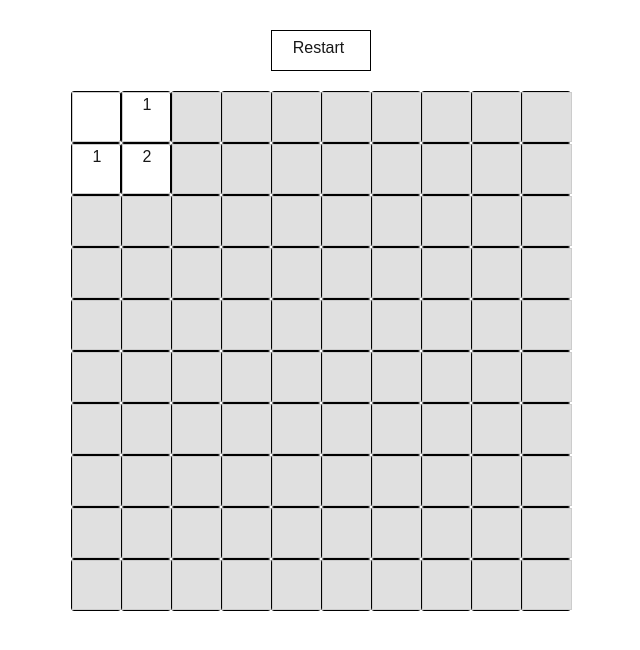
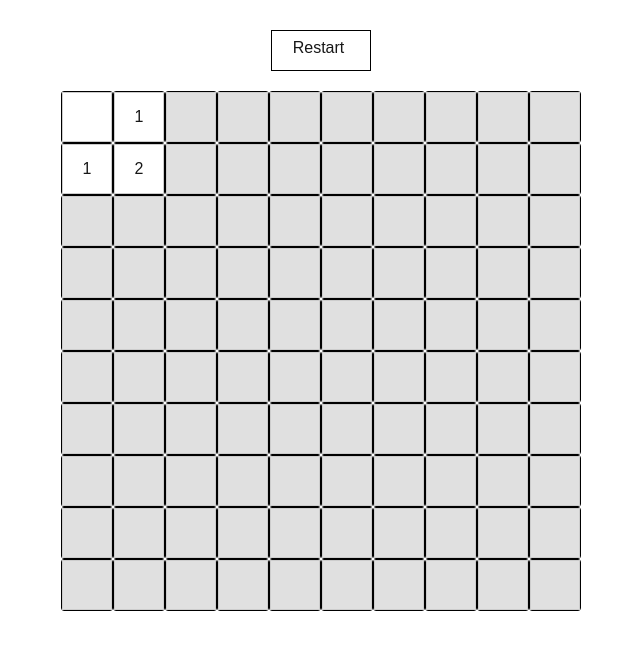
Before and after one commit to andredeloliveira/minesweeper, a Next.js app: page / in a window 1280 px wide. Both pictures are taken after a click on the element 415 px from the left and 116 px from the top of the page. Shown: the top 650 px of the page, without its empty margins (319-959 px from the left). Built offline with nearby package versions, Linux system fonts and the light colour scheme.

Commit message:
Refactor components & add styles for flagged-bomb
- moved components to meaningful folder structure
- added helpers module
- added types module
- flagged bombs were not being shown when marked;

```diff
--- /dev/null
+++ b/src/app/components/MineSweeper.tsx
@@ -0,0 +1,114 @@
+import { useEffect, useState } from "react"
+import { Cell } from "../types"
+import { generateBoard } from "../helpers"
+import Tile from "./Tile"
+
+const MineSweeper = ({ board, rows, columns }: { board: Cell[][], rows: number, columns: number }) => {
+  const [cells, setCells] = useState<Cell[][]>([])
+  const [isGameEnded, setIsGameEnded] = useState(false)
+  useEffect(() => {
+    setCells(board)
+  }, [board])
+
+  function handleOnRightClick(i: number, j: number) {
+    const cellsToUpdate = [...cells]
+    const clickedCell = cellsToUpdate[i][j]
+    if (clickedCell.state === "hidden") {clickedCell.state = "flagged"
+    } else if (clickedCell.state === "flagged") {
+      clickedCell.state = "hidden"
+    }
+    setCells(cellsToUpdate)
+  }
+
+  // considers the position of the cell, to guarantee it will be updated
+  function handleOnClick(i: number, j: number) {
+    if (isGameEnded) {
+      return;
+    }
+    const cellsToUpdate = [...cells]
+    const clickedCell = cellsToUpdate[i][j]
+    let bombsAround = 0
+    if (clickedCell.value !== "💣") {
+      for (let k = i - 1; k <= i+1; k++) {
+        for (let l = j -1; l <= j+1; l++) {
+          if (k >= rows || l >= columns || k < 0 || l < 0) {
+            continue;
+          }
+          const neighbour = cellsToUpdate[k][l]
+          if (neighbour.value === "💣") {
+            bombsAround += 1
+          }
+        }
+      }
+      clickedCell.value = bombsAround
+      clickedCell.state = "revealed"
+
+      if (bombsAround === 0) {
+        for (let k = i - 1; k <= i + 1; k++) {
+          for (let l = j - 1; l <= j + 1; l++) {
+            if (k >= 0 && k < rows && l >= 0 && l < columns && (k !== i || l !== j)) {
+              const neighbour = cellsToUpdate[k][l];
+              if (neighbour.state === "hidden") {
+                handleOnClick(k, l);
+              }
+            }
+          }
+        }
+      }
+      setCells(cellsToUpdate)
+    } else {
+      setIsGameEnded(true)
+      setCells((prevCells: Cell[][]) => {
+        return prevCells.map((row) => {
+          return row.map((cell) => {
+            if (cell.state === "flagged" && cell.value === "💣") {
+                return {...cell, state: "flagged-bomb"};
+            }
+            return cell.value === "💣" ? { ...cell, state: "revealed" } : cell
+          })
+        })
+      })
+      alert("game over")
+    }
+  }
+
+  function renderCells(cells: Cell[][]) {
+    return (
+      <div className="board">
+      {
+        cells.map((row, i) => {
+          return (
+            <div key={i} className="row">
+              { row.map((col, j) => {
+                  return (
+                    <div key={i+j} className="col" onClick={() => handleOnClick(i, j)} onContextMenu={(e) => {
+                      e.preventDefault()
+                      handleOnRightClick(i, j)
+                    }}>
+                      <Tile state={col.state} value={col.value} />
+                    </div>
+                  )
+              }) }
+            </div>
+          )
+        })
+      }
+      </div>
+    )
+  }
+  return (
+    <>
+      <button
+        className="restart-button"
+        onClick={() => {
+          const newBoard = generateBoard(rows, columns)
+          setCells(newBoard)
+          setIsGameEnded(false)
+        }}
+      >Restart</button>
+    {renderCells(cells)}
+    </>
+  )
+}
+
+export default MineSweeper;
--- /dev/null
+++ b/src/app/components/Tile.tsx
@@ -0,0 +1,11 @@
+import { Cell } from "../types"
+
+function Tile(props: Cell) {
+  return (
+    <div className={`cell ${props.state}`}>
+      <span>{props.value ? props.value : null}</span>
+    </div>
+  )
+}
+
+export default Tile
--- a/src/app/globals.css
+++ b/src/app/globals.css
@@ -27,9 +27,6 @@ body {
 }
 
 .col {
-  display: flex;
-  flex-direction: column;
-  width: 50px;
   border: 1px solid black;
   border-radius: 3px;
   text-align: center;
@@ -39,6 +36,15 @@ body {
   border: 1px solid black;
   padding: 5px 10px 10px 5px;
   width: 100px;
+}
+
+.cell {
+  display: flex;
+  align-items: center;
+  justify-content: center;
+  width: 50px;
+  height: 50px;
+  cursor: pointer;
 }
 
 .game-container {
@@ -52,17 +58,10 @@ body {
 }
 
 .cell.hidden {
-  width: 50px;
-  height: 50px;
-  display: block;
   background-color: #e0e0e0;
   border: 1px solid #ccc;
-  cursor: pointer;
 }
 
-.cell.revealed span {
-  display: block;
-}
 
 .cell.hidden span {
   display: none;
@@ -72,23 +71,20 @@ body {
   display: none;
 }
 
+.cell.flagged-bomb {
+  background-color: red;
+}
+
+
 .cell.flagged {
-  width: 50px;
-  height: 50px;
-  display: block;
   background-color: red;
+  border: 1px solid #ccc;
+}
+
+.cell.revealed {
   border: 1px solid #ccc;
   cursor: pointer;
 }
-
-.cell.revealed {
-  width: 50px;
-  height: 50px;
-  display: block;
-  border: 1px solid #ccc;
-  cursor: pointer;
-}
-
 
 
 @layer utilities {
--- /dev/null
+++ b/src/app/helpers.ts
@@ -0,0 +1,9 @@
+function generateBoard(rows: number, columns: number): Cell[][] {
+  return Array(rows).fill(null).map(() => {
+    return Array(columns).fill(null).map(() => {
+      return { state: "hidden", value: Math.random() > 0.8 ? "💣" : 0}
+    })
+  })
+}
+
+export { generateBoard }
--- a/src/app/page.tsx
+++ b/src/app/page.tsx
@@ -1,138 +1,8 @@
 "use client"
 
-import { useEffect, useState } from "react";
-
-type CellValue = number | "💣"
-
-type CellState = "hidden" | "revealed" | "flagged"
-
-type Cell = {
-  state: CellState;
-  value: CellValue;
-}
-
-const MineSweeper = ({ board, rows, columns }: { board: Cell[][], rows: number, columns: number }) => {
-  const [cells, setCells] = useState<Cell[][]>([])
-  const [isGameEnded, setIsGameEnded] = useState(false)
-  useEffect(() => {
-    setCells(board)
-  }, [board])
-
-  function handleOnRightClick(i: number, j: number) {
-    const cellsToUpdate = [...cells]
-    const clickedCell = cellsToUpdate[i][j]
-    if (clickedCell.state === "hidden") {
-      clickedCell.state = "flagged"
-    } else if (clickedCell.state === "flagged") {
-      clickedCell.state = "hidden"
-    }
-    setCells(cellsToUpdate)
-  }
-
-  // considers the position of the cell, to guarantee it will be updated
-  function handleOnClick(i: number, j: number) {
-    if (isGameEnded) {
-      return;
-    }
-    const cellsToUpdate = [...cells]
-    const clickedCell = cellsToUpdate[i][j]
-    let bombsAround = 0
-    if (clickedCell.value !== "💣") {
-      for (let k = i - 1; k <= i+1; k++) {
-        for (let l = j -1; l <= j+1; l++) {
-          if (k >= rows || l >= columns || k < 0 || l < 0) {
-            continue;
-          }
-          const neighbour = cellsToUpdate[k][l]
-          if (neighbour.value === "💣") {
-            bombsAround += 1
-          }
-        }
-      }
-      clickedCell.value = bombsAround
-      clickedCell.state = "revealed"
-
-      if (bombsAround === 0) {
-        for (let k = i - 1; k <= i + 1; k++) {
-          for (let l = j - 1; l <= j + 1; l++) {
-            if (k >= 0 && k < rows && l >= 0 && l < columns && (k !== i || l !== j)) {
-              const neighbour = cellsToUpdate[k][l];
-              if (neighbour.state === "hidden") {
-                handleOnClick(k, l);
-              }
-            }
-          }
-        }
-      }
-      setCells(cellsToUpdate)
-    } else {
-      setIsGameEnded(true)
-      setCells((prevCells: Cell[][]) => {
-        return prevCells.map((row) => {
-          return row.map((cell) => {
-            return cell.value === "💣" ? { ...cell, state: "revealed" } : cell
-          })
-        })
-      })
-      alert("game over")
-    }
-  }
-
-  function renderCells(cells: Cell[][]) {
-    return (
-      <div className="board">
-      {
-        cells.map((row, i) => {
-          return (
-            <div key={i} className="row">
-              { row.map((col, j) => {
-                  return (
-                    <div key={i+j} className="col" onClick={() => handleOnClick(i, j)} onContextMenu={(e) => {
-                      e.preventDefault()
-                      handleOnRightClick(i, j)
-                    }}>
-                      <CellComponent state={col.state} value={col.value} />
-                    </div>
-                  )
-              }) }
-            </div>
-          )
-        })
-      }
-      </div>
-    )
-  }
-  return (
-    <>
-      <button
-        className="restart-button"
-        onClick={() => {
-          const newBoard = generateBoard(rows, columns)
-          setCells(newBoard)
-          setIsGameEnded(false)
-        }}
-      >Restart</button>
-    {renderCells(cells)}
-    </>
-  )
-}
-
-function CellComponent(props: Cell) {
-  return (
-    <div className={`cell ${props.state}`}>
-      <span>{props.value ? props.value : null}</span>
-    </div>
-  )
-}
-
-
-function generateBoard(rows: number, columns: number): Cell[][] {
-  return Array(rows).fill(null).map(() => {
-    return Array(columns).fill(null).map(() => {
-      return { state: "hidden", value: Math.random() > 0.8 ? "💣" : 0}
-    })
-  })
-}
+import MineSweeper from "./components/MineSweeper";
+import { generateBoard } from "./helpers";
+import { Cell } from "./types";
 
 export default function Home() {
   const rows = 10
--- /dev/null
+++ b/src/app/types.ts
@@ -0,0 +1,10 @@
+type CellValue = number | "💣"
+
+type CellState = "hidden" | "revealed" | "flagged" | "flagged-bomb"
+
+type Cell = {
+  state: CellState;
+  value: CellValue;
+}
+
+export { Cell }
```
